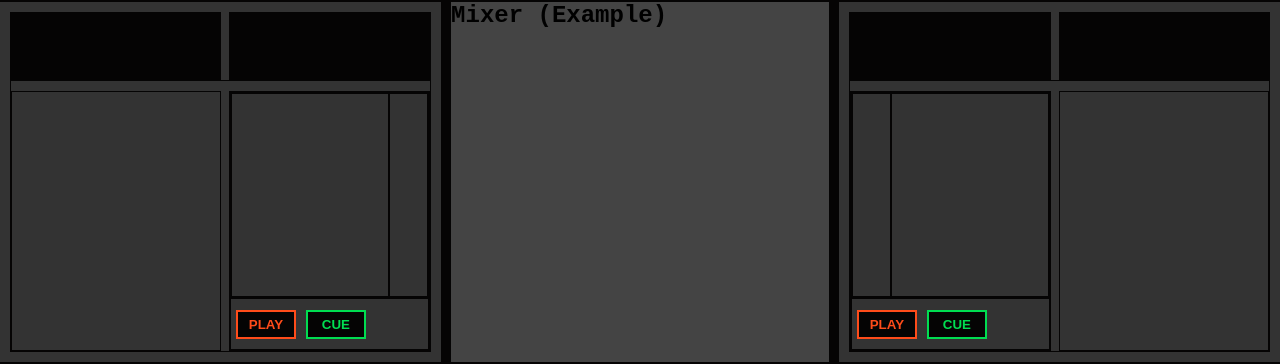
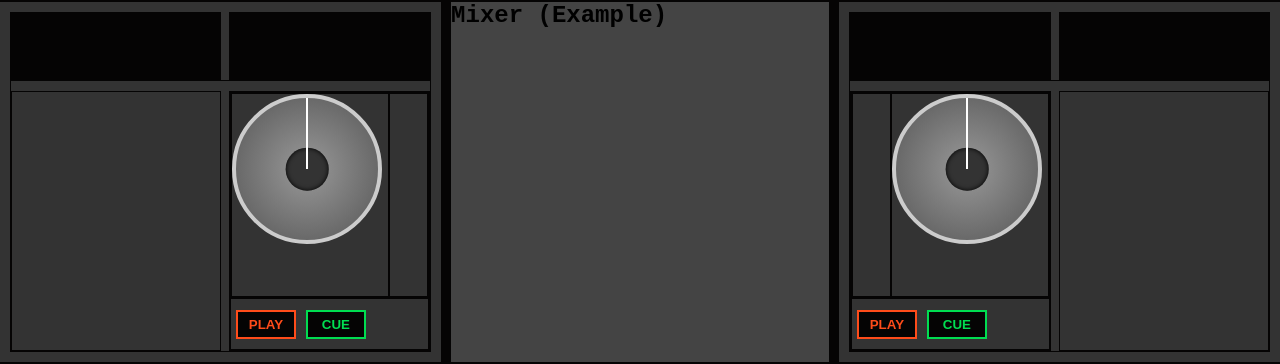
Before and after one commit to emma838/DJBeatLab, a React (Create React App) app in the folder client/: page /workspace in a window 1280 px wide. Shown: the part 185-549 px from the top of the page. Built offline with nearby package versions, Linux system fonts and the light colour scheme; no server answers; sample sign-in values are in the browser's storage.

Commit message:
jogwheel added
ADDED WORKING JOGWHEEL

```diff
--- a/client/src/components/AudioManager/AudioManager.js
+++ b/client/src/components/AudioManager/AudioManager.js
@@ -20,6 +20,8 @@
     startOffset: 0,
     cuePoint: 0,
     isCuePlaying: false,
+    bpm: 120, // Default BPM
+    wasPlaying: false, // Tracks if the deck was playing before jogging
   },
   2: {
     track: null,
@@ -33,6 +35,8 @@
     startOffset: 0,
     cuePoint: 0,
     isCuePlaying: false,
+    bpm: 120, // Default BPM
+    wasPlaying: false, // Tracks if the deck was playing before jogging
   },
 };
 
@@ -70,7 +74,7 @@
   // References for CUE button logic
   const isHold = useRef({});
   const holdTimer = useRef({});
-  const isMouseDown = useRef({}); // Added reference
+  const isMouseDown = useRef({});
 
   useEffect(() => {
     if (!audioContexts[1].current) {
@@ -109,6 +113,8 @@
               startOffset: 0,
               cuePoint: 0,
               isCuePlaying: false,
+              bpm: track.bpm || 120, // Use track BPM or default
+              wasPlaying: false, // Initialize
             },
           });
 
@@ -258,9 +264,10 @@
     const deck = decksRef.current[deckNumber];
     const wasPlaying = deck.isPlaying;
 
-    console.log(`Updating currentTime on deck ${deckNumber} to ${time}`);
+    console.log(`Updating currentTime on deck ${deckNumber} to ${time}, wasPlaying: ${wasPlaying}`);
 
     if (wasPlaying) {
+      console.log(`Stopping playback on deck ${deckNumber} before updating currentTime`);
       stopPlayback(deckNumber);
     }
 
@@ -271,12 +278,23 @@
     });
 
     if (wasPlaying) {
-      dispatch({
-        type: 'SET_DECK',
-        deckNumber,
-        payload: { isPlaying: true },
-      });
+      console.log(`Resuming playback and updateTime on deck ${deckNumber} after updating currentTime`);
+      startPlayback(deckNumber);
+      updateTime(deckNumber);
     }
+  };
+
+  // Function to nudge playback by a time delta
+  const nudgePlayback = (deckNumber, timeDelta) => {
+    const deck = decksRef.current[deckNumber];
+    let newTime = deck.currentTime + timeDelta;
+
+    // Clamp newTime between 0 and duration
+    newTime = Math.max(0, Math.min(deck.duration, newTime));
+
+    console.log(`Nudging playback on deck ${deckNumber} by ${timeDelta} seconds to new time ${newTime}`);
+
+    updateCurrentTime(deckNumber, newTime);
   };
 
   // Set a new cue point or stop playback if playing
@@ -344,6 +362,41 @@
     }
   };
 
+  // New Functions for Jogging Control
+
+  // Called when user starts interacting with the jog wheel
+  const startJogging = (deckNumber) => {
+    const deck = decksRef.current[deckNumber];
+    if (deck.isPlaying) {
+      console.log(`Jogging started on deck ${deckNumber}, pausing playback`);
+      stopPlayback(deckNumber);
+      dispatch({
+        type: 'SET_DECK',
+        deckNumber,
+        payload: { wasPlaying: true },
+      });
+    } else {
+      dispatch({
+        type: 'SET_DECK',
+        deckNumber,
+        payload: { wasPlaying: false },
+      });
+    }
+  };
+
+  // Called when user stops interacting with the jog wheel
+  const stopJogging = (deckNumber) => {
+    const deck = decksRef.current[deckNumber];
+    if (deck.wasPlaying) {
+      console.log(`Jogging ended on deck ${deckNumber}, resuming playback from ${deck.currentTime} seconds`);
+      dispatch({
+        type: 'SET_DECK',
+        deckNumber,
+        payload: { isPlaying: true, wasPlaying: false },
+      });
+    }
+  };
+
   // Handle mouse down on CUE button
   const handleCueMouseDown = (deckNumber) => {
     isMouseDown.current[deckNumber] = true; // Set mouse down state
@@ -392,8 +445,11 @@
         loadTrackData,
         playPause,
         updateCurrentTime,
+        nudgePlayback,
         handleCueMouseDown,
         handleCueMouseUp,
+        startJogging, // Expose startJogging
+        stopJogging,  // Expose stopJogging
       }}
     >
       {children}
--- a/client/src/components/Deck/Deck.js
+++ b/client/src/components/Deck/Deck.js
@@ -2,15 +2,13 @@
 import React from 'react';
 import TrackInfo from '../TrackInfo/TrackInfo';
 import DeckControls from '../DeckControls/DeckControls';
+import JogWheel from '../JogWheel/JogWheel';
 import { useAudio } from '../../components/AudioManager/AudioManager';
 import styles from './Deck.module.scss';
 
 function Deck({ deckNumber }) {
   const { decks, playPause, handleCueMouseDown, handleCueMouseUp } = useAudio();
   const deck = decks[deckNumber];
-
-  // Log track data for debugging
-  console.log(`Deck ${deckNumber} Track Data:`, deck.track);
 
   // Determine the order of elements based on deckNumber
   const isDeckTwo = deckNumber === 2;
@@ -49,7 +47,9 @@
             <div className={styles.utilsRight}>
               <div className={styles.jogpitch}>
                 <div className={styles.pitch}></div>
-                <div className={styles.jog}></div>
+                <div className={styles.jog}>
+                <JogWheel deckNumber={deckNumber} />
+                </div>
               </div>
               <div className={styles.buttons}>
                 <DeckControls
@@ -68,7 +68,9 @@
             <div className={styles.utilsLeft}></div>
             <div className={styles.utilsRight}>
               <div className={styles.jogpitch}>
-                <div className={styles.jog}></div>
+                <div className={styles.jog}>
+                <JogWheel deckNumber={deckNumber} />
+                </div>
                 <div className={styles.pitch}></div>
               </div>
               <div className={styles.buttons}>
--- /dev/null
+++ b/client/src/components/JogWheel/JogWheel.js
@@ -0,0 +1,94 @@
+// JogWheel.js
+import React, { useRef, useEffect, useState } from 'react';
+import styles from './JogWheel.module.scss';
+import { useAudio } from '../../components/AudioManager/AudioManager';
+
+function JogWheel({ deckNumber }) {
+  const { decks, nudgePlayback, startJogging, stopJogging } = useAudio();
+  const deck = decks[deckNumber];
+
+  const wheelRef = useRef(null);
+  const [rotation, setRotation] = useState(0);
+  const isDragging = useRef(false);
+  const lastAngle = useRef(0);
+
+  const { currentTime, duration, bpm } = deck;
+
+  // Calculate duration of 4 bars
+  const secondsPerBeat = 60 / bpm;
+  const durationOfBar = secondsPerBeat * 4; // Duration of 1 bar
+  const durationOfFullRotation = durationOfBar * 4; // Duration of 4 bars
+
+  useEffect(() => {
+    if (!duration) return;
+
+    // Calculate rotation based on currentTime
+    const rotationDegrees = (currentTime / durationOfFullRotation) * 360;
+    setRotation(rotationDegrees);
+  }, [currentTime, durationOfFullRotation]);
+
+  const handleMouseDown = (e) => {
+    e.preventDefault();
+    isDragging.current = true;
+    lastAngle.current = getAngle(e);
+    startJogging(deckNumber);
+  };
+
+  const handleMouseMove = (e) => {
+    if (!isDragging.current) return;
+
+    const angle = getAngle(e);
+    let angleDelta = angle - lastAngle.current;
+
+    // Handle angle wrapping
+    if (angleDelta > 180) angleDelta -= 360;
+    if (angleDelta < -180) angleDelta += 360;
+
+    lastAngle.current = angle;
+
+    // Calculate time delta
+    const timeDelta = (angleDelta / 360) * durationOfFullRotation;
+
+    // Nudge playback position
+    nudgePlayback(deckNumber, timeDelta);
+
+    // Update rotation immediately
+    setRotation((prevRotation) => prevRotation + angleDelta);
+  };
+
+  const handleMouseUp = () => {
+    if (isDragging.current) {
+      isDragging.current = false;
+      stopJogging(deckNumber);
+    }
+  };
+
+  const getAngle = (e) => {
+    const rect = wheelRef.current.getBoundingClientRect();
+    const x = e.clientX - (rect.left + rect.width / 2);
+    const y = e.clientY - (rect.top + rect.height / 2);
+    const angle = Math.atan2(y, x) * (180 / Math.PI);
+    return angle;
+  };
+
+  return (
+    <div
+      className={styles.jogWheelContainer}
+      onMouseDown={handleMouseDown}
+      onMouseMove={handleMouseMove}
+      onMouseUp={handleMouseUp}
+      onMouseLeave={handleMouseUp}
+    >
+      <div
+        ref={wheelRef}
+        className={styles.jogWheel}
+        style={{ transform: `rotate(${rotation}deg)` }}
+      >
+        <div className={styles.jogWheelCenter}></div>
+        <div className={styles.jogWheelIndicator}></div>
+      </div>
+    </div>
+  );
+}
+
+export default JogWheel;
--- /dev/null
+++ b/client/src/components/JogWheel/JogWheel.module.scss
@@ -0,0 +1,40 @@
+/* JogWheel.module.scss */
+.jogWheelContainer {
+    position: relative;
+    width: 150px;
+    height: 150px;
+    cursor: pointer;
+  }
+
+  .jogWheel {
+    width: 100%;
+    height: 100%;
+    border: 4px solid #ccc;
+    border-radius: 50%;
+    position: relative;
+    transition: transform 0.05s linear;
+    background: radial-gradient(circle at center, #999, #555);
+    overflow: hidden; /* Ensure child elements don't overflow */
+  }
+
+  .jogWheelCenter {
+    position: absolute;
+    top: 50%;
+    left: 50%;
+    transform: translate(-50%, -50%);
+    width: 30%;
+    height: 30%;
+    background-color: #333;
+    border-radius: 50%;
+    box-shadow: inset 0 0 5px #000;
+  }
+
+  .jogWheelIndicator {
+    position: absolute;
+    top: 0;
+    left: 50%;
+    width: 2px; /* Width of the line */
+    height: 50%; /* Length of the line from center to edge */
+    background-color: #fff; /* Color of the line */
+    transform: translateX(-50%);
+  }
--- a/client/src/components/TrackInfo/TrackInfo.js
+++ b/client/src/components/TrackInfo/TrackInfo.js
@@ -8,8 +8,6 @@
     const seconds = Math.floor(time % 60).toString().padStart(2, '0');
     return `${minutes}:${seconds}`;
   };
-
-  console.log(`Rendering TrackInfo - Current Time: ${currentTime}`);
 
   return (
     <div className={styles.trackInfo}>
--- a/client/src/components/Waveform/Waveform.js
+++ b/client/src/components/Waveform/Waveform.js
@@ -165,8 +165,6 @@
     updateCurrentTime(deckNumber, clampedTime);
   };
 
-  console.log(`Rendering Waveform - Current Time: ${currentTime}`);
-
   return (
     <div className={styles.waveformWrapper}>
       {/* Waveform Canvas */}
```
Also changed, not shown: client/src/components/PitchFader/PitchFader.js (added, +35 -0 lines), client/src/components/PitchFader/PitchFader.module.scss (added, +58 -0 lines), 1 other file (tests, documents, lock files or other folders).
